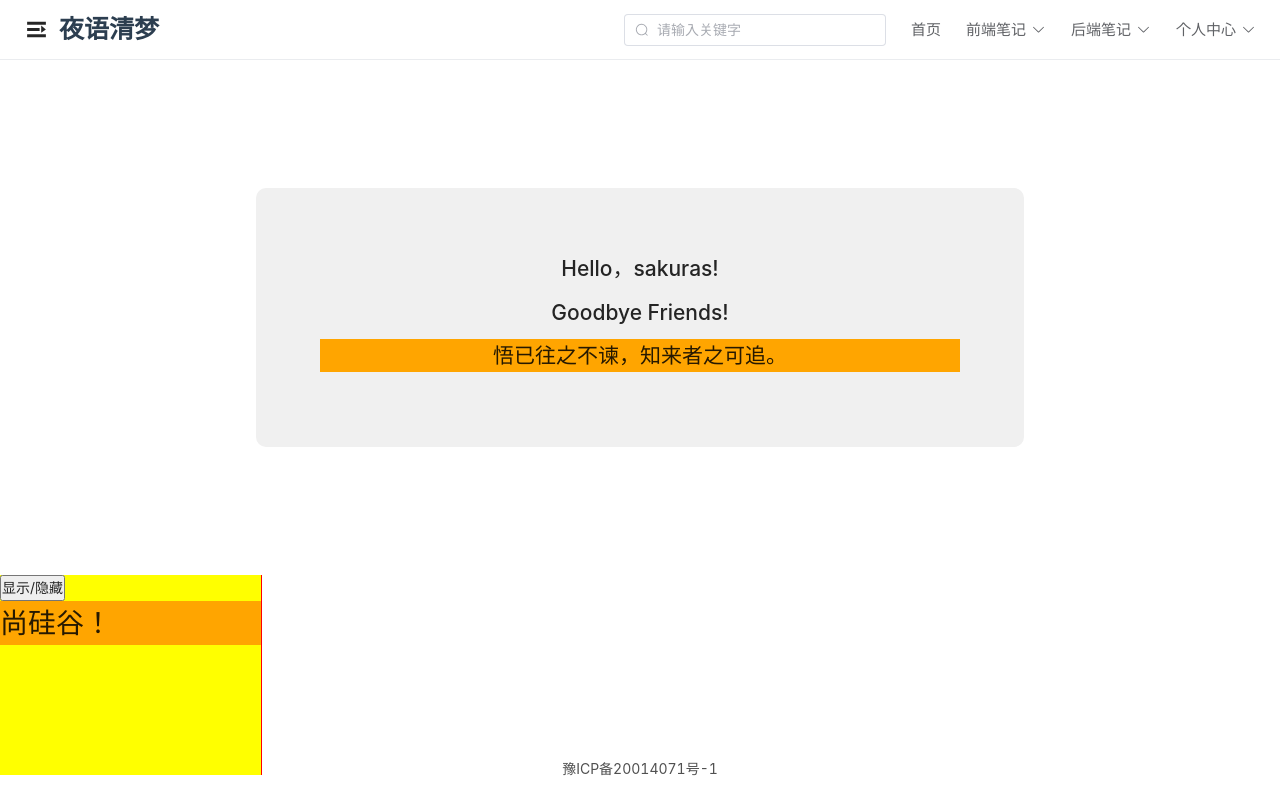
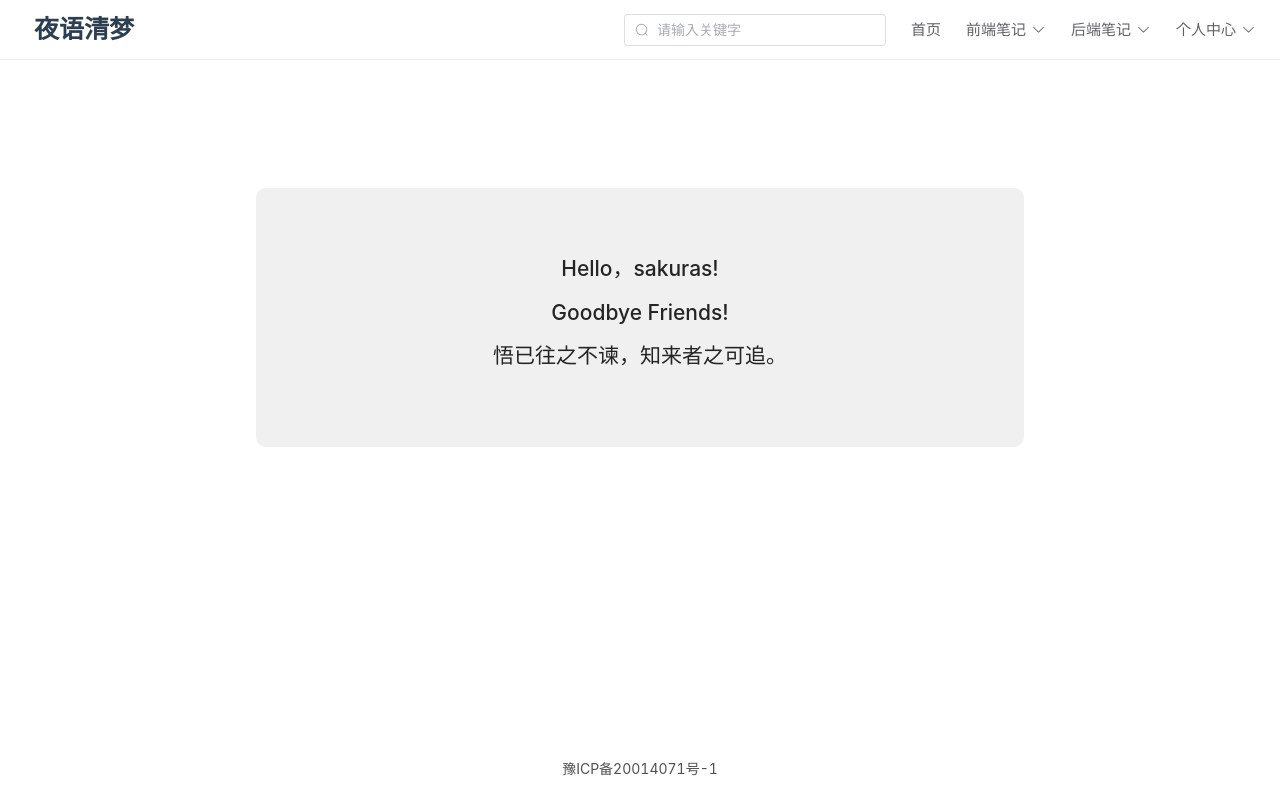
Before and after one commit to nmf-clf/sakuras-vue, a Vue app: page / in a window 1280 px wide. Built offline with nearby package versions, Linux system fonts and the light colour scheme; a small style sheet from the web is missing.

Commit message:
侧边栏组件动画

```diff
--- a/src/components/SideBar/SideBar.vue
+++ b/src/components/SideBar/SideBar.vue
@@ -2,7 +2,7 @@
  * @Author: niumengfei
  * @Date: 2022-04-24 16:50:58
  * @LastEditors: niumengfei
- * @LastEditTime: 2022-04-24 19:16:19
+ * @LastEditTime: 2022-04-25 23:49:44
 -->
 <!--
  * @Author: niumengfei
@@ -11,12 +11,12 @@
  * @LastEditTime: 2022-04-12 15:58:58
 -->
 <template>
-  <div class="sideBar">
-    <button @click="isShow = !isShow">显示/隐藏</button>
+  <div :class="isActive ? 'sideBar sideBar-active' : ''">
+    <!-- <button @click="isShow = !isShow">显示/隐藏</button>
     <transition-group name="sideBar" appear class="sideBar">
 			<h1 v-show="!isShow" key="1">你好啊！</h1>
 			<h1 v-show="isShow" key="2">尚硅谷！</h1>
-		</transition-group>
+		</transition-group> -->
   </div>
 </template>
 
@@ -27,38 +27,54 @@ export default {
     name: 'sideBar',
     props: ['isOpen'],
     setup(props, context) {
-      console.log('子组件::', props, context);
+      console.log('子组件::', props, context, props.isOpen);
+      let isActive = ref(props.isOpen);
       return {
-				isShow: ref(true)
+        // isActive
 			}
-    }
+    },
+    computed:{
+      isActive(e,e2){
+        console.log('xx',e,e2,this.isOpen);
+        return this.isOpen && this.$store.getters.deviceType == 'mobile';
+      }
+    },
+    updated() {
+      console.log('更新了...',this.isOpen);
+    },
 }
 </script>
 
 <style lang="less" scope>
   .sideBar{
-    // position: absolute;
+    position: absolute;
     width: 16.4rem;
-    height: 200px;
     z-index: 9999;
-    // top: 60px;
-    // bottom: 0px;
+    top: 60px;
+    bottom: 0px;
     border-right: 1px solid red;
     background: yellow;
-    // display: none;
   }
-h1{
-		background-color: orange;
-	}
-	/* 进入的起点、离开的终点 */
-	.sideBar-enter,.sideBar-leave-to{
-		transform: translateX(-100%);
-	}
-	.sideBar-enter-active,.sideBar-leave-active{
-		transition: 0.5s linear;
-	}
-	/* 进入的终点、离开的起点 */
-	.sideBar-enter-to,.sideBar-leave{
-		transform: translateX(0);
-	}
+  .sideBar-active{
+    animation: sport 0.5s ease;
+     	@keyframes sport{
+		  from{
+        transform: translateX(-100%);
+      }
+      to{
+        transform: translateX(0px);
+      }
+		}
+  }
+	// /* 进入的起点、离开的终点 */
+	// .sideBar-enter,.sideBar-leave-to{
+	// 	transform: translateX(-100%);
+	// }
+	// .sideBar-enter-active,.sideBar-leave-active{
+	// 	transition: 0.5s linear;
+	// }
+	// /* 进入的终点、离开的起点 */
+	// .sideBar-enter-to,.sideBar-leave{
+	// 	transform: translateX(0);
+	// }
 </style>
--- a/src/pages/FrontHome/FrontHome.vue
+++ b/src/pages/FrontHome/FrontHome.vue
@@ -2,7 +2,7 @@
  * @Author: niumengfei
  * @Date: 2022-04-06 23:49:03
  * @LastEditors: niumengfei
- * @LastEditTime: 2022-04-24 18:58:35
+ * @LastEditTime: 2022-04-25 23:46:41
 -->
 <!--
  * @Author: niumengfei
@@ -14,7 +14,7 @@
   <el-container :class="'frontHome' + (' frontHome-' + $store.getters.deviceType)">
     <el-header class="header">
       <div class="lf-box">
-        <el-icon class='lf-select' :size="25" ><Expand /></el-icon>
+        <el-icon class='lf-select' :size="25" @click="openLeftSideBar"><Expand /></el-icon>
         <span class="lf-title">夜语清梦</span>
       </div>
 
@@ -119,7 +119,9 @@ export default {
       router.push({ path: '/test' })
     }
     let changeText = () => mainTxt.value = txtList[Math.floor( (Math.random() * txtList.length) )]
-
+    let openLeftSideBar = () =>{
+      isOpen.value = !isOpen.value;
+    }
     return {
       name: '123',
       mainTxt,
@@ -129,6 +131,7 @@ export default {
       input2,
       Search,
       isOpen,
+      openLeftSideBar,
     }
   },
 }
@@ -147,6 +150,9 @@ export default {
     .lf-box{
       display: flex;
       align-items: center;
+      .lf-select{
+        cursor: pointer;
+      }
       .lf-title{
         // font-size: 1.5rem;
         font-size: 25px;
@@ -201,8 +207,7 @@ export default {
 }
 .frontHome-pc{
   .lf-select{
-    // display: none;
-    cursor: pointer;
+    display: none;
   }
 }
 .frontHome-mobile{
```
